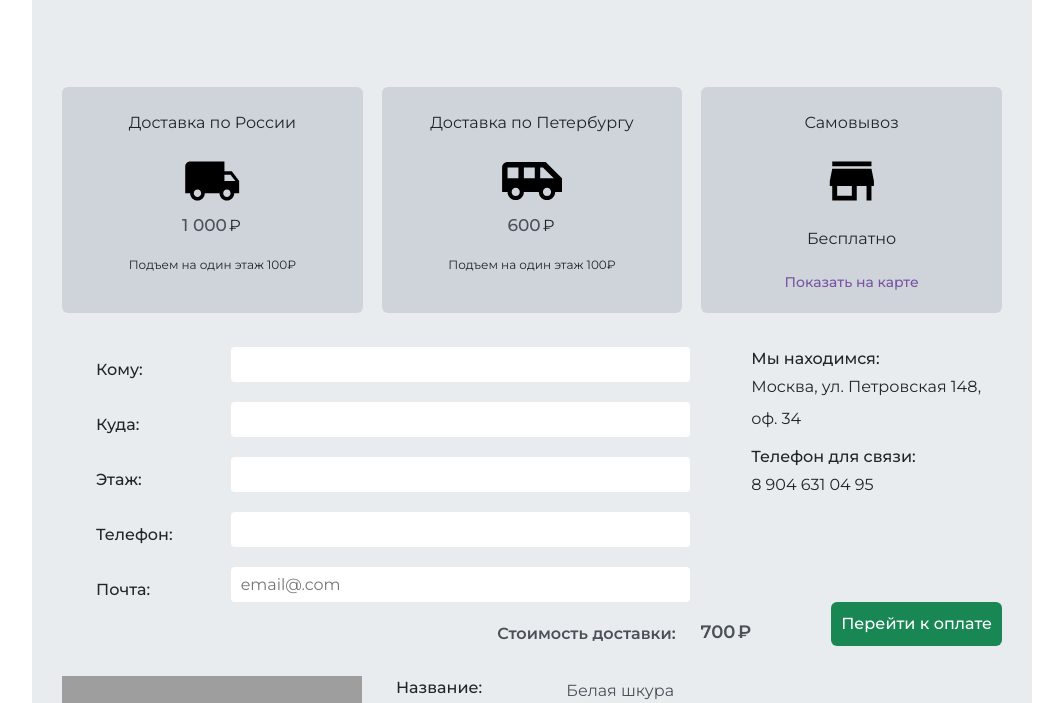
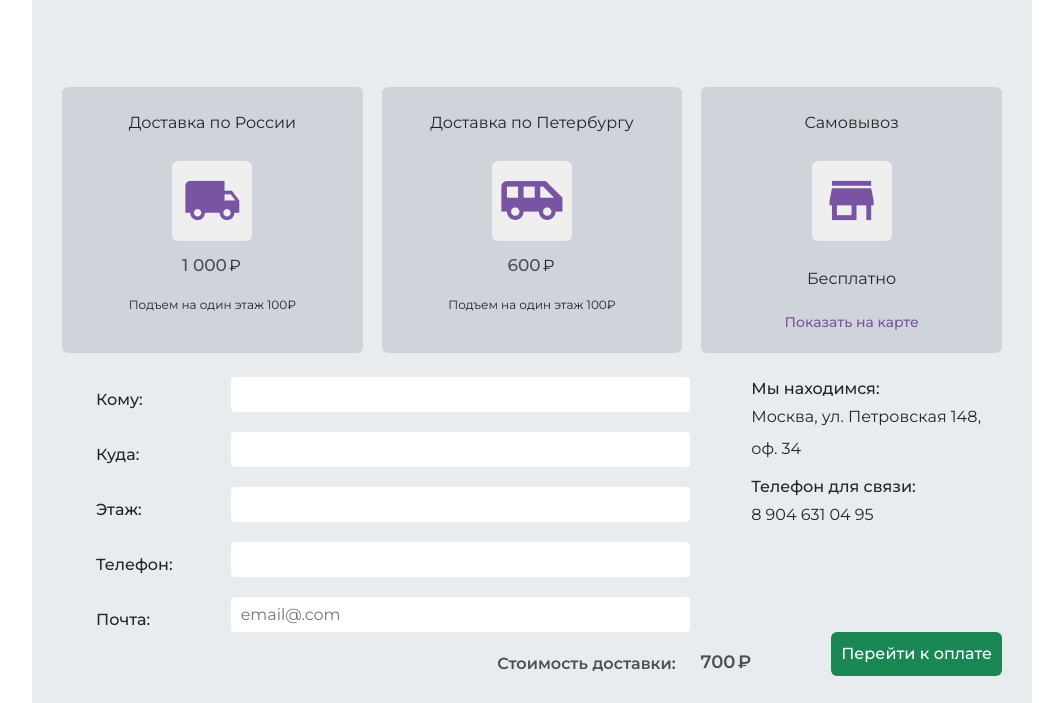
Before and after one commit to Lena0455/Carpet, a plain HTML site: page index.html in a window 1280 px wide. Shown: the part 2619-3322 px from the top of the page, without its empty margins (108-1171 px from the left). Drawn offline with nearby package versions, Linux system fonts and the light colour scheme; grey boxes are pictures that could not be loaded; files whose address does not match are found by name.

Commit message:
delivery: render cards

```diff
--- a/Source/CSS/icomoon.css
+++ b/Source/CSS/icomoon.css
@@ -150,11 +150,6 @@
     color: #ff4400;
 }
 
-
-
-
-
-
 .icon-zoomout:before {
     content: "\e90f";
 }
@@ -165,17 +160,20 @@
 
 .icon-car-1:before {
     content: "\e900";
-    color: #fefdff;
+    color: #7954a3;
+font-size: 40px;
 }
 
 .icon-car-2:before {
     content: "\e901";
-    color: #fefdff;
+    color: #7954a3;
+font-size: 40px;
 }
 
 .icon-shop:before {
     content: "\e902";
-    color: #fefdff;
+    color: #7954a3;
+font-size: 40px;
 }
 
 .icon-Trash-Can:before {
--- a/Source/CSS/style.scss
+++ b/Source/CSS/style.scss
@@ -943,16 +943,31 @@ a {
   font-size: 16px;
   margin: 13px 0 12px 0;
 }
-// иконки доставки
+ //кнопка с иконкой доставки
 .delivery-icon {
-  width: 60px;
-  height: 40px;
+  width: 80px;
+  height: 80px;
+  border-radius: 6px;
+
 }
 
 //изменение цвета иконок доставки
-.delivery-white {
-  filter: brightness(10);
-}
+//.delivery-white {
+//  filter: brightness(10);
+//}
+
+.icon-car-1 {
+
+  }
+
+.icon-car-2 {
+ }
+
+.icon-shop {
+
+  }
+
+
 .starburst-icon {
 position: relative;
   align-items: center;
--- a/Source/js/script.js
+++ b/Source/js/script.js
@@ -1,34 +1,4 @@
 console.log(document.documentElement)
-
-// const inverseDelivery = document.querySelector('.')
-// к массиву не добавить слушатель
-// delieveryIconInverted!
-const inverseDelivery = document.querySelectorAll(".delivery-column > div")
-console.log(inverseDelivery)
-
-inverseDelivery.forEach((el) => {
-    el.addEventListener("click", (event) => {
-        event.currentTarget.classList.toggle("card-selected")
-        //classList.toggle //метод-переключатель - у элемента будет то добавляться, то убираться класс
-        // console.log(event.currentTarget); Объект к которому назначен обработчик
-        // toggle(event.currentTarget, "card-selected")
-        event.stopPropagation()
-    })
-})
-
-const inverseDeliveryIcon = document.querySelectorAll('.some-vector')
-console.log(inverseDeliveryIcon);
-
-// array1.forEach(element => console.log(element));
-// inverseDeliveryIcon.forEach(el => console.log(el));
-
-// forEach(callbackFn)
-inverseDeliveryIcon.forEach((elementInverse) => {
-    elementInverse.addEventListener('click', (event) => {
-        event.currentTarget.classList.toggle('delivery-white')
-        event.stopPropagation()
-    })
-})
 
 // Рендер карточек
 // Представление карточек (items)
@@ -179,8 +149,138 @@ const toggleFlag = document.querySelectorAll('.icon-flag');
 console.log(toggleFlag);
 
 toggleFlag.forEach((el) => {
-    el.addEventListener('click',(event) => {
+    el.addEventListener('click', (event) => {
         event.currentTarget.classList.toggle('icon-flag-f')
         event.stopPropagation()
     })
 })
+// изменение цвета иконок доставки
+// const inverseDelivery = document.querySelector('.')
+// const inverseDelivery = document.querySelectorAll(".delivery-column > div")
+// console.log(inverseDelivery)
+//
+// inverseDelivery.forEach((el) => {
+//     el.addEventListener("click", (event) => {
+//         event.currentTarget.classList.toggle("card-selected")
+//         //classList.toggle //метод-переключатель - у элемента будет то добавляться, то убираться класс
+//         // console.log(event.currentTarget); Объект к которому назначен обработчик
+//         // toggle(event.currentTarget, "card-selected")
+//         event.stopPropagation()
+//     })
+// })
+//
+// const inverseDeliveryIcon = document.querySelectorAll('.some-vector')
+// console.log(inverseDeliveryIcon);
+//
+// // array1.forEach(element => console.log(element));
+// // inverseDeliveryIcon.forEach(el => console.log(el));
+//
+// // forEach(callbackFn)
+// inverseDeliveryIcon.forEach((elementInverse) => {
+//     elementInverse.addEventListener('click', (event) => {
+//         event.currentTarget.classList.toggle('delivery-white')
+//         event.stopPropagation()
+//     })
+// })
+
+// массив элементов данных доставки
+const deliveryItems = [
+    {
+        // title: "Доставка по России",
+        // icon: "/Source/icons/car-1.svg",
+        // price: 1000,
+        // inform: true,
+    },
+]
+console.log(deliveryItems)
+
+
+// Получение element of item
+const deliveryGetEl = document.getElementById('wrapper'); // то куда будет все вкладываться
+console.log(deliveryGetEl);
+
+renderDelivery(deliveryGetEl, deliveryItems)
+
+function renderDelivery (el, items) {
+
+    items.forEach((item) => {
+
+        const renderDiv = createDelivery(item)
+        console.log(renderDiv)
+        el.appendChild(renderDiv);
+    })
+
+}
+
+function createDelivery(item) {
+    const createDeliveryDiv = document.createElement('div');
+    createDeliveryDiv.innerHTML = `<div class="wrapper">
+    <div class="delivery">
+        <div class="delivery-column">
+
+            <div class="delivery-column-one">
+                <div class="delivery-city">Доставка по России
+                </div>
+                <button class="delivery-icon"><i class="icon-car-1"></i></button>
+                <div class="product-price">
+                    <p class="price">1 000</p>
+                    <p class="ruble-symbol">₽</p>
+                </div>
+                <div class="floor">Подъем на один этаж 100₽</div>
+            </div>
+            <div class="delivery-column-two">
+                <div class="delivery-city">Доставка по Петербургу</div>
+                <button class="delivery-icon"><i class="icon-car-2"></i></button>
+                <div class="product-price">
+                    <p class="price">600</p>
+                    <p class="ruble-symbol">₽</p>
+                </div>
+                <div class="floor">Подъем на один этаж 100₽</div>
+            </div>
+            <div class="delivery-column-three">
+                <div class="delivery-city">Самовывоз</div>
+        <button class="delivery-icon"><i class="icon-shop"></i></button>
+                <div class="floor-free">
+                    <p class="product-price">Бесплатно</p>
+                    <a href="" class="universal-link">Показать на карте</a>
+                </div>
+            </div>
+        </div>
+    </div>`
+
+    return createDeliveryDiv
+}
+
+// изменение цвета иконок доставки
+// const inverseDelivery = document.querySelector('.')
+
+
+const inverseDeliveryIcon = document.querySelectorAll('.delivery-icon')
+// console.log(inverseDeliveryIcon);
+
+const inverseDelivery = document.querySelectorAll(".delivery-column > div")
+// console.log(inverseDelivery);
+
+inverseDeliveryIcon.forEach((elementInverse) => {
+    elementInverse.addEventListener('click', (event) => {
+        event.currentTarget.classList.toggle('delivery-white')
+        event.stopPropagation()
+    })
+})
+inverseDelivery.forEach((el) => {
+    el.addEventListener("click", (event) => {
+        event.currentTarget.classList.toggle("card-selected")
+        //classList.toggle //метод-переключатель - у элемента будет то добавляться, то убираться класс
+        // console.log(event.currentTarget); Объект к которому назначен обработчик
+        // toggle(event.currentTarget, "card-selected")
+
+        event.stopPropagation()
+    })
+
+})
+
+
+// array1.forEach(element => console.log(element));
+// inverseDeliveryIcon.forEach(el => console.log(el));
+
+// forEach(callbackFn)
--- a/index.html
+++ b/index.html
@@ -333,39 +333,41 @@
 <!-- PAGE 4 -->
 <!--Рендер карзины cart.js-->
 <!-- PAGE 5 -->
+<div id="wrapper">
+    <!--Рендер карточек доставки -->
+    <!--    <div id ="delivery">-->
+    <!--        <div id ="delivery-column">-->
+
+    <!--            <div class="delivery-column-one">-->
+    <!--                <div class="delivery-city">Доставка по России-->
+    <!--                </div>-->
+    <!--                <img class="delivery-icon" src="/Source/icons/car-1.svg" alt="car">-->
+    <!--                <div class="product-price">-->
+    <!--                    <p class="price">1 000</p>-->
+    <!--                    <p class="ruble-symbol">₽</p>-->
+    <!--                </div>-->
+    <!--                <div class="floor">Подъем на один этаж 100₽</div>-->
+    <!--            </div>-->
+    <!--            <div class="delivery-column-two">-->
+    <!--                <div class="delivery-city">Доставка по Петербургу</div>-->
+    <!--                <img class="delivery-icon" src="/Source/icons/car-2.svg" alt="car">-->
+    <!--                <div class="product-price">-->
+    <!--                    <p class="price">600</p>-->
+    <!--                    <p class="ruble-symbol">₽</p>-->
+    <!--                </div>-->
+    <!--                <div class="floor">Подъем на один этаж 100₽</div>-->
+    <!--            </div>-->
+    <!--            <div class="delivery-column-three">-->
+    <!--                <div class="delivery-city">Самовывоз</div>-->
+    <!--                <img class="delivery-icon" src="/Source/icons/shop.svg" alt="shop">-->
+    <!--                <div class="floor-free">-->
+    <!--                    <p class="product-price">Бесплатно</p>-->
+    <!--                    <a href="" class="universal-link">Показать на карте</a>-->
+    <!--                </div>-->
+    <!--            </div>-->
+    <!--        </div>-->
+</div>
 <div class="wrapper">
-    <div class="delivery">
-        <div class="delivery-column">
-
-            <div class="delivery-column-one">
-                <div class="delivery-city">Доставка по России
-                </div>
-                <img class="delivery-icon" src="/Source/icons/car-1.svg" alt="car">
-                <div class="product-price">
-                    <p class="price">1 000</p>
-                    <p class="ruble-symbol">₽</p>
-                </div>
-                <div class="floor">Подъем на один этаж 100₽</div>
-            </div>
-            <div class="delivery-column-two">
-                <div class="delivery-city">Доставка по Петербургу</div>
-                <img class="delivery-icon" src="/Source/icons/car-2.svg" alt="car">
-                <div class="product-price">
-                    <p class="price">600</p>
-                    <p class="ruble-symbol">₽</p>
-                </div>
-                <div class="floor">Подъем на один этаж 100₽</div>
-            </div>
-            <div class="delivery-column-three">
-                <div class="delivery-city">Самовывоз</div>
-                <img class="delivery-icon" src="/Source/icons/shop.svg" alt="shop">
-                <div class="floor-free">
-                    <p class="product-price">Бесплатно</p>
-                    <a href="" class="universal-link">Показать на карте</a>
-                </div>
-            </div>
-        </div>
-    </div>
     <div class="delivery-row-cont">
         <div class="delivery-row">
             <div class="delivery-row-one">Кому:</div>
@@ -425,7 +427,7 @@
                 <div class="self">zal16@gmail.com</div>
             </div>
         </div>
-
+    </div>
 </div>
 <div class="sum">
     <div class="description-sum">Итого:</div>
```
Also changed, not shown: Source/CSS/style.css, 1 other file. Lines whose indentation alone changed are shown as unchanged.
